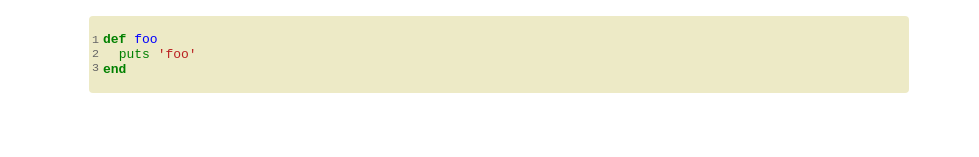
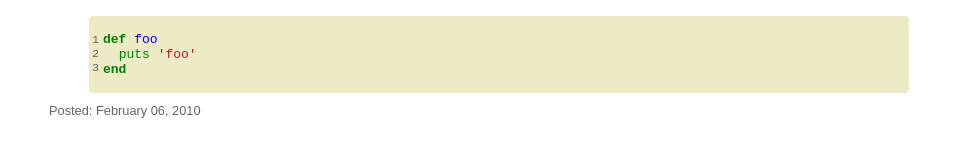
Before and after one commit to jonforums/jonforums.github.com, a Jekyll site: the page built from _posts/2010-02-06-test-post.mkd, in a window 1280 px wide. Shown: the part 320-477 px from the top of the page, without its empty margins (141-1120 px from the left). Built offline with Jekyll 4.4.1, drawn with Linux system fonts in a browser that asks for light colours; nearby versions of some CDN libraries; Markdown is read by kramdown in place of the engine named in the settings.

Commit message:
Add post date to post specific pages layout.

```diff
--- a/_layouts/post.html
+++ b/_layouts/post.html
@@ -5,4 +5,5 @@ layout: default
 <div id="wrapper">
 	<h1 class="post_title">{{ page.title }}</h1>
 	{{ content }}
+  <div class="post_date">Posted: {{ page.date | date: "%B %d, %Y" }}</div>
 </div>
```
